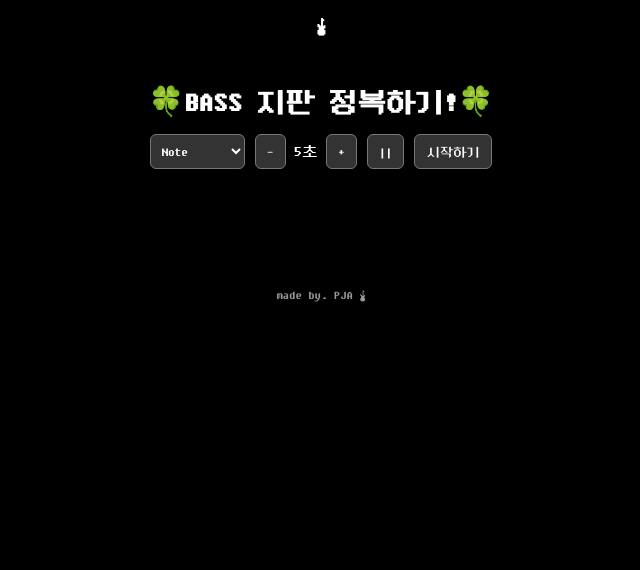
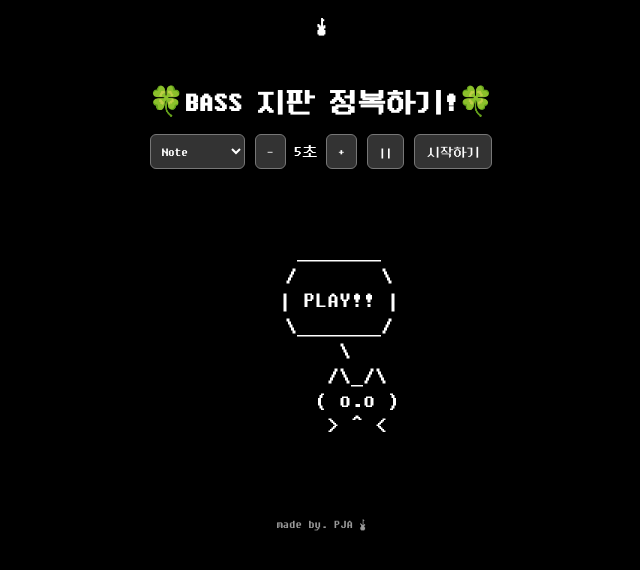
Before and after one commit to Jangguny-nuna/JABASS, a plain HTML site: page index.html in a window 1280 px wide. Shown: the whole page, without its empty margins (319-959 px from the left). Drawn offline with Linux system fonts and the light colour scheme.

Commit message:
Update index.html

```diff
--- a/index.html
+++ b/index.html
@@ -156,6 +156,14 @@
   background-color: #00aaff;
   color: #000;
 }
+.ascii-cat {
+  font-family: 'DungGeunMo';
+  font-size: 24px;
+  color: #FFFFFF;
+  white-space: pre;
+  text-align: center;
+  margin-top: -20px;
+}
   </style>
 </head>
 <body>
@@ -186,7 +194,18 @@
   <div class="type-menu" id="stringMenu"></div>
   <div class="type-menu" id="chordMenu"></div>
 
-
+<div class="ascii-wrapper">
+  <pre class="ascii-cat">
+   _______
+   /       \
+   | PLAY!! |
+    \_______/
+       \
+        /\_/\
+       ( o.o )
+      > ^ <
+  </pre>
+  </div>
 
 
   <div class="footer">made by. PJA 🎸</div>
```
